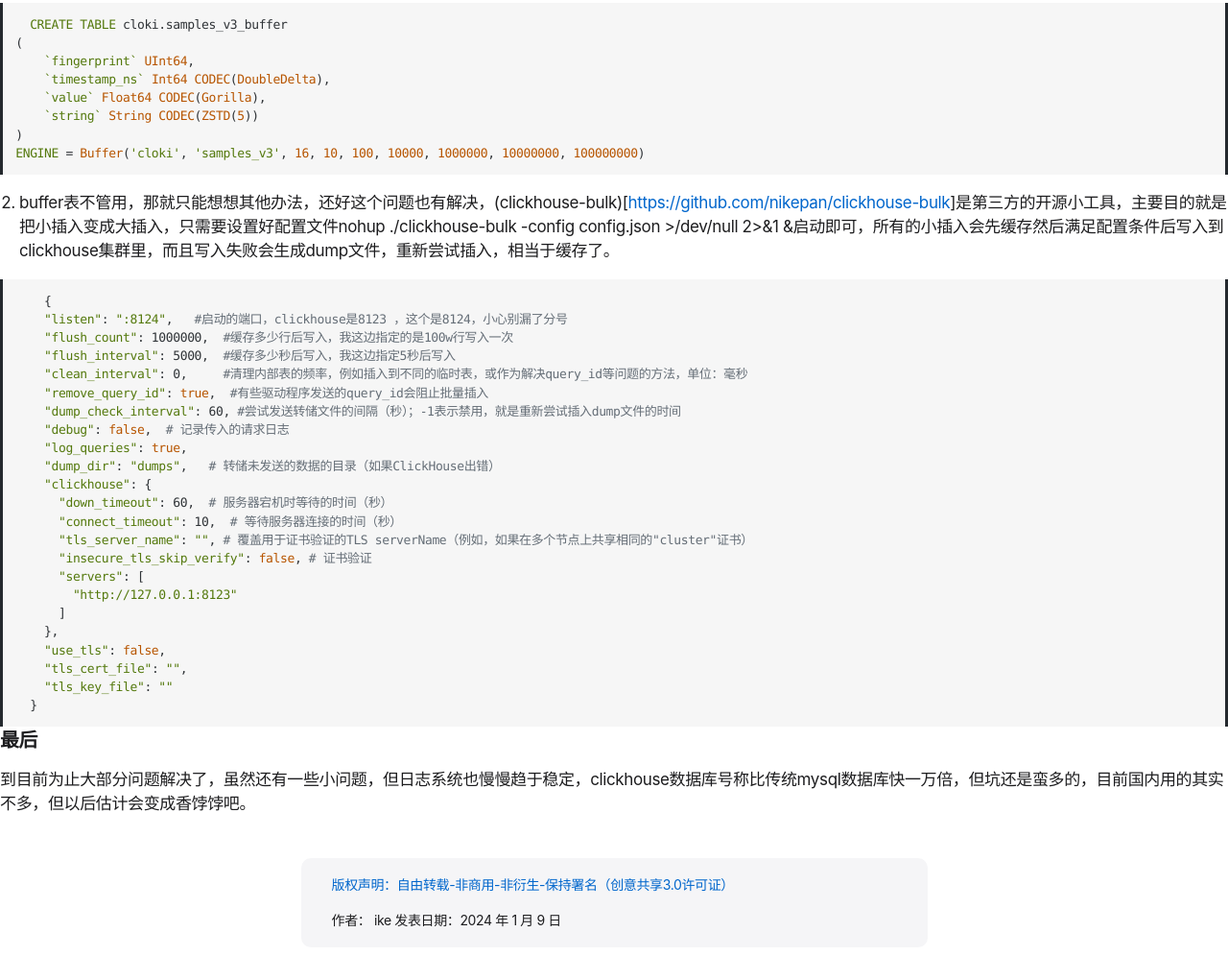
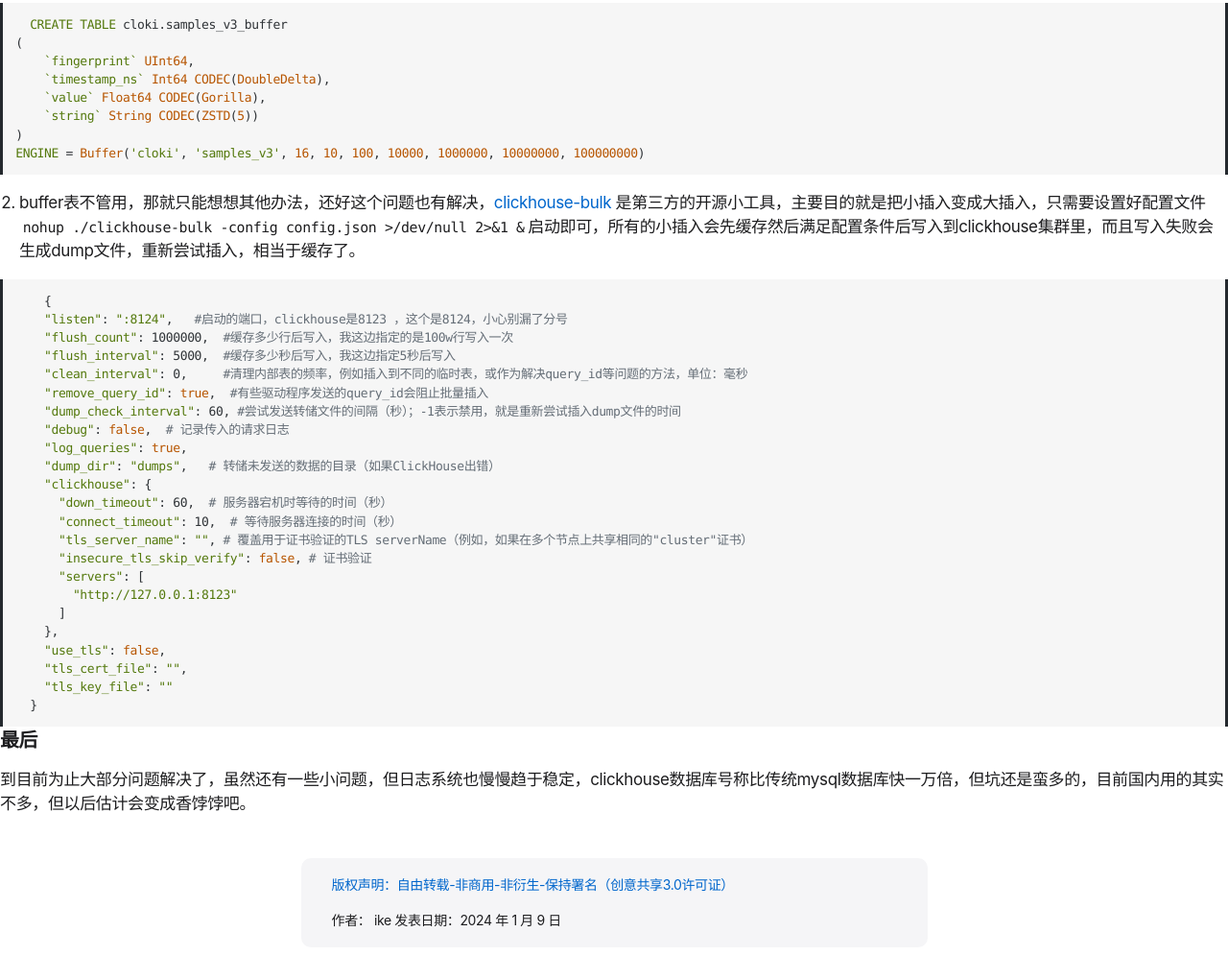
Before and after one commit to Tokoy/ike-blog, an Astro site: page /posts/clickhouse_cloki_tip in a window 1280 px wide. Shown: the part 2187-3183 px from the top of the page at 96% size. Built offline with nearby package versions, Linux system fonts and the light colour scheme; Astro itself is replaced by a stand-in of ours; code samples lack their colours.

Commit message:
clickhouse tips update

````diff
--- a/src/pages/posts/clickhouse_cloki_tip.md
+++ b/src/pages/posts/clickhouse_cloki_tip.md
@@ -98,7 +98,7 @@
   )
   ENGINE = Buffer('cloki', 'samples_v3', 16, 10, 100, 10000, 1000000, 10000000, 100000000)
   ```
-2. buffer表不管用，那就只能想想其他办法，还好这个问题也有解决，(clickhouse-bulk)[https://github.com/nikepan/clickhouse-bulk]是第三方的开源小工具，主要目的就是把小插入变成大插入，只需要设置好配置文件nohup ./clickhouse-bulk -config config.json >/dev/null 2>&1 &启动即可，所有的小插入会先缓存然后满足配置条件后写入到clickhouse集群里，而且写入失败会生成dump文件，重新尝试插入，相当于缓存了。
+2. buffer表不管用，那就只能想想其他办法，还好这个问题也有解决，[clickhouse-bulk](https://github.com/nikepan/clickhouse-bulk) 是第三方的开源小工具，主要目的就是把小插入变成大插入，只需要设置好配置文件```nohup ./clickhouse-bulk -config config.json >/dev/null 2>&1 &```启动即可，所有的小插入会先缓存然后满足配置条件后写入到clickhouse集群里，而且写入失败会生成dump文件，重新尝试插入，相当于缓存了。
 ```yaml
     {
     "listen": ":8124",   #启动的端口，clickhouse是8123 ，这个是8124，小心别漏了分号
````
